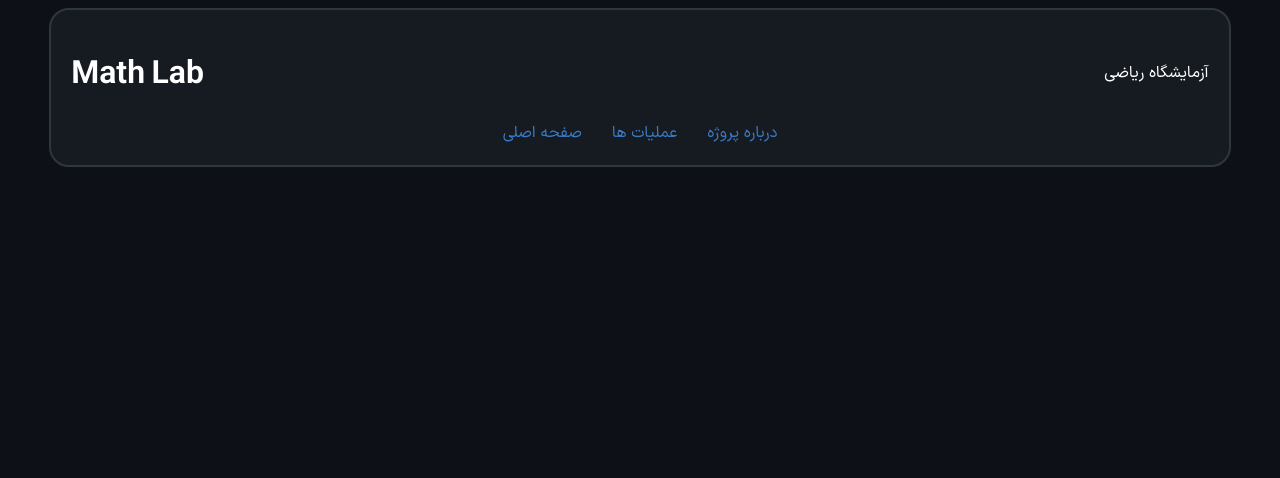
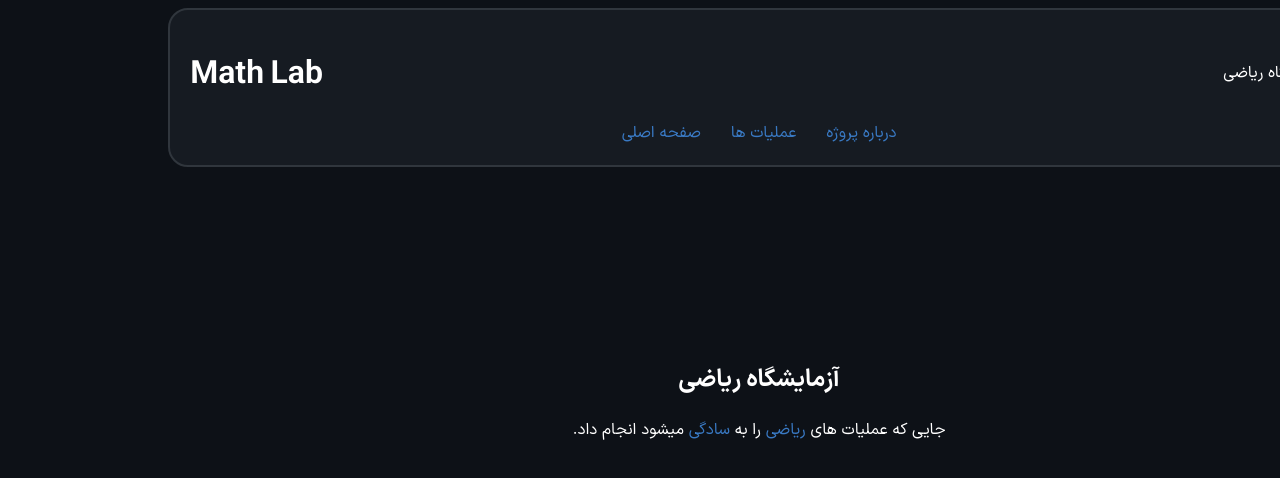
Before and after one commit to MACsepehri/Kharazmi1405-1406, a React (Vite) app in the folder MathLab/: page / in a window 1280 px wide. Shown: the top 478 px of the page. Built offline with nearby package versions, Linux system fonts and the light colour scheme.

Commit message:
Added first part of body.

```diff
--- a/MathLab/src/App.jsx
+++ b/MathLab/src/App.jsx
@@ -1,5 +1,9 @@
+import PartOne from "./assets/part/PartOne";
+
 export default function App() {
     return (
-        <div></div>
+        <div>
+            <PartOne />
+        </div>
     )
 }
--- a/MathLab/src/assets/base/Header.jsx
+++ b/MathLab/src/assets/base/Header.jsx
@@ -3,7 +3,7 @@ import { Link } from 'react-router-dom'
 
 export default function Header() {
     return (
-        <BaseHeader>
+        <BaseHeader dir="ltr">
             <div style={{ display: 'flex',flex: '1' }}>
                 <div style={{ display: 'flex',flex: '1' }}>
                     <h1>Math Lab</h1>
--- a/MathLab/src/assets/css/Base.jsx
+++ b/MathLab/src/assets/css/Base.jsx
@@ -27,6 +27,7 @@ export const GlobalStyle = createGlobalStyle`
     body {
         background-color: var(--background);
         text-align: center;
+        direction: rtl;
     }
 
     a {
@@ -36,6 +37,10 @@ export const GlobalStyle = createGlobalStyle`
 
     a:hover {
         text-decoration: underline;
+    }
+
+    .primary {
+        color: var(--primary);
     }
 `;
 
@@ -47,3 +52,14 @@ export const BaseHeader = styled.header`
     margin: auto;
     border: 2px solid var(--border);
 `
+
+export const Section = styled.section`
+    width: 100%;
+`
+
+export const SectionContent = styled.section`
+    position: absolute;
+    top: 50%;
+    right: 50%;
+    transform: translate(50%,-50%);
+`
--- /dev/null
+++ b/MathLab/src/assets/part/PartOne.jsx
@@ -0,0 +1,12 @@
+import { Section, SectionContent } from "../css/Base";
+
+export default function PartOne() {
+    return (
+        <Section>
+            <SectionContent>
+                <h2>آزمایشگاه ریاضی</h2>
+                <p>جایی که عملیات های <span className="primary">ریاضی</span> را به <span className="primary">سادگی</span> میشود انجام داد.</p>
+            </SectionContent>
+        </Section>
+    )
+}
--- a/MathLab/src/main.jsx
+++ b/MathLab/src/main.jsx
@@ -1,7 +1,7 @@
 import { StrictMode } from 'react'
 import { createRoot } from 'react-dom/client'
 import { BrowserRouter } from 'react-router-dom'
-import { BaseHeader, GlobalStyle } from './assets/css/Base.jsx'
+import { GlobalStyle } from './assets/css/Base.jsx'
 import App from './App.jsx'
 import Header from './assets/base/Header.jsx'
 
```
